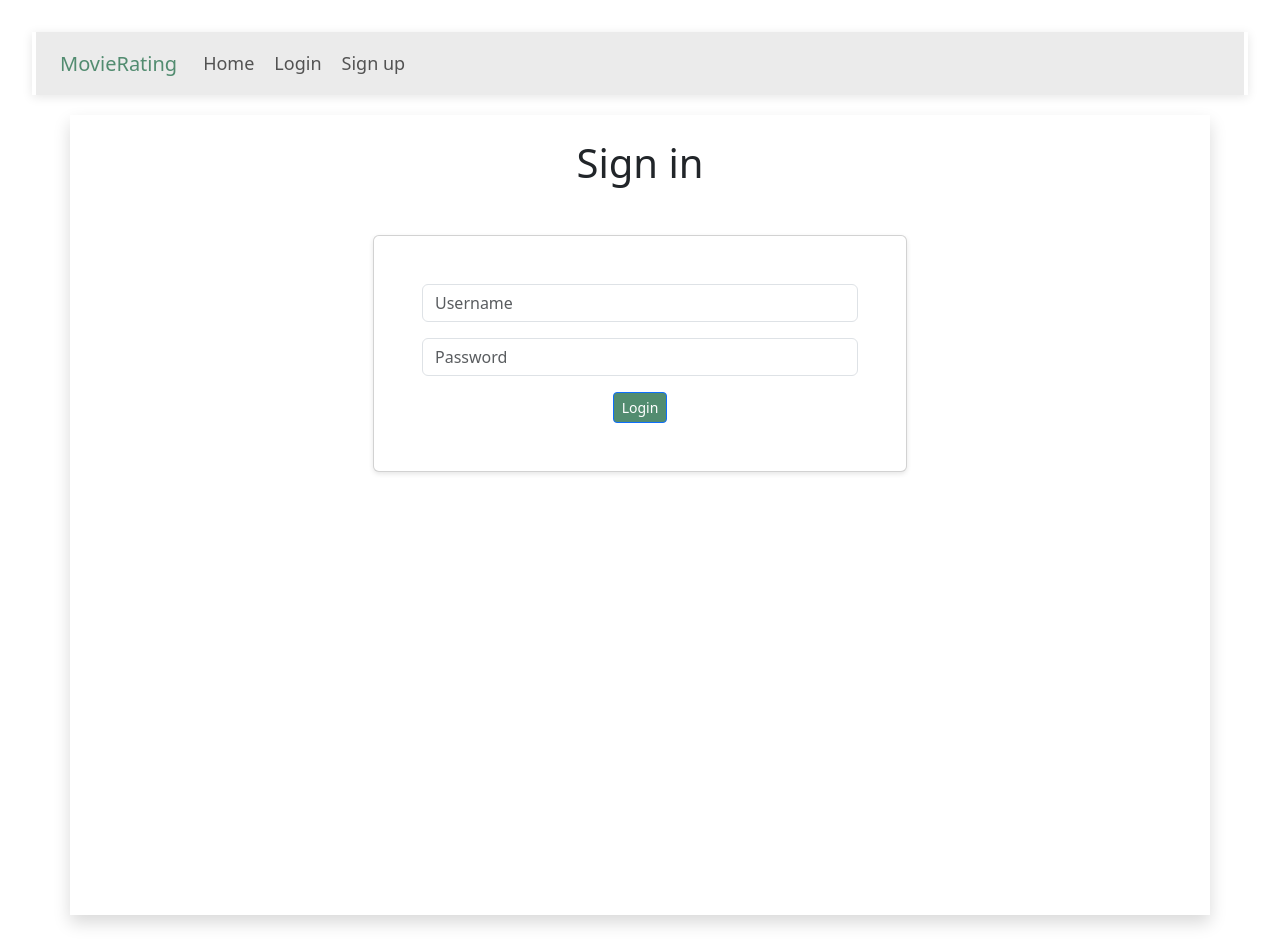
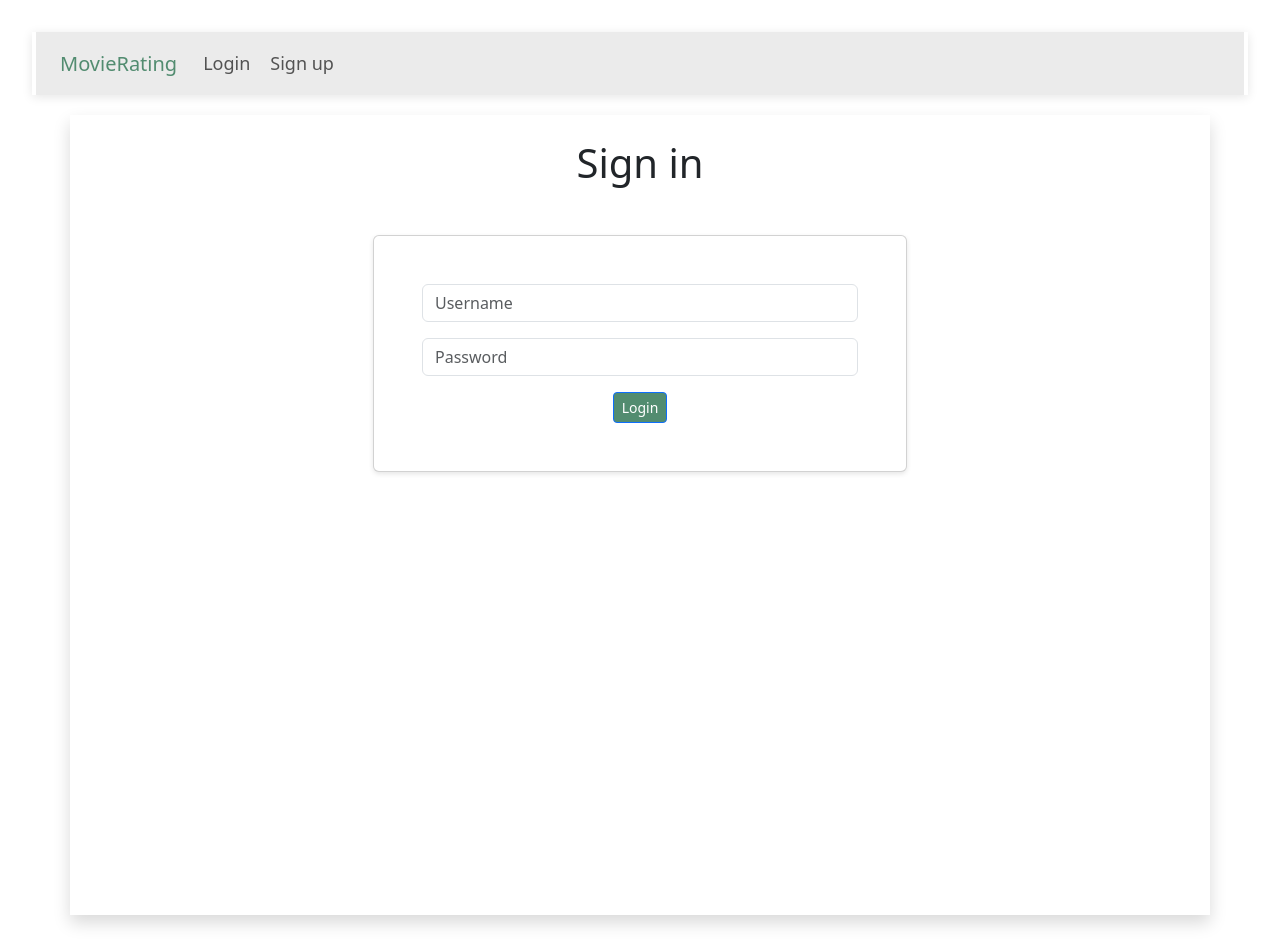
Before and after one commit to Marpeddata/movierating, a React (Vite) app in the folder client/: page /login in a window 1280 px wide. Built offline with nearby package versions, Linux system fonts and the light colour scheme.

Commit message:
adds stars and fixes home

```diff
--- a/client/src/components/Header.tsx
+++ b/client/src/components/Header.tsx
@@ -28,9 +28,7 @@ const Header = () => {
             <Nav className="mr-auto">
               {!user ? (
                 <>
-                  <li>
-                    <Nav.Link href="/">Home</Nav.Link>
-                  </li>
+
                   <li>
                     <Nav.Link href="/login">Login</Nav.Link>
                   </li>
@@ -40,9 +38,6 @@ const Header = () => {
                 </>
               ) : (
                 <>
-                  <li>
-                    <Nav.Link href="/">Home</Nav.Link>
-                  </li>
 
                   {user.role === "admin" ? (
                     <>
--- a/client/src/components/UsersReviews.tsx
+++ b/client/src/components/UsersReviews.tsx
@@ -21,6 +21,8 @@ const UsersReviews = () => {
     return <p>Error: {error.message}</p>;
   }
 
+  const star = "⭐";
+
   return (
     <>
       <div className="display-6 mt-4">Hi {data?.user.username}! 😄</div>
@@ -37,7 +39,7 @@ const UsersReviews = () => {
                 <Card.Text>"{review.text}"</Card.Text>
               </Card.Body>
               <ListGroup className="list-group-flush">
-                <ListGroup.Item>Rating: {review.rating}</ListGroup.Item>
+                <ListGroup.Item>Rating: {star.repeat(review.rating)} ({review.rating}/10)</ListGroup.Item>
                 <ListGroup.Item>Date: {review.date}</ListGroup.Item>
               </ListGroup>
             </Card>
```
